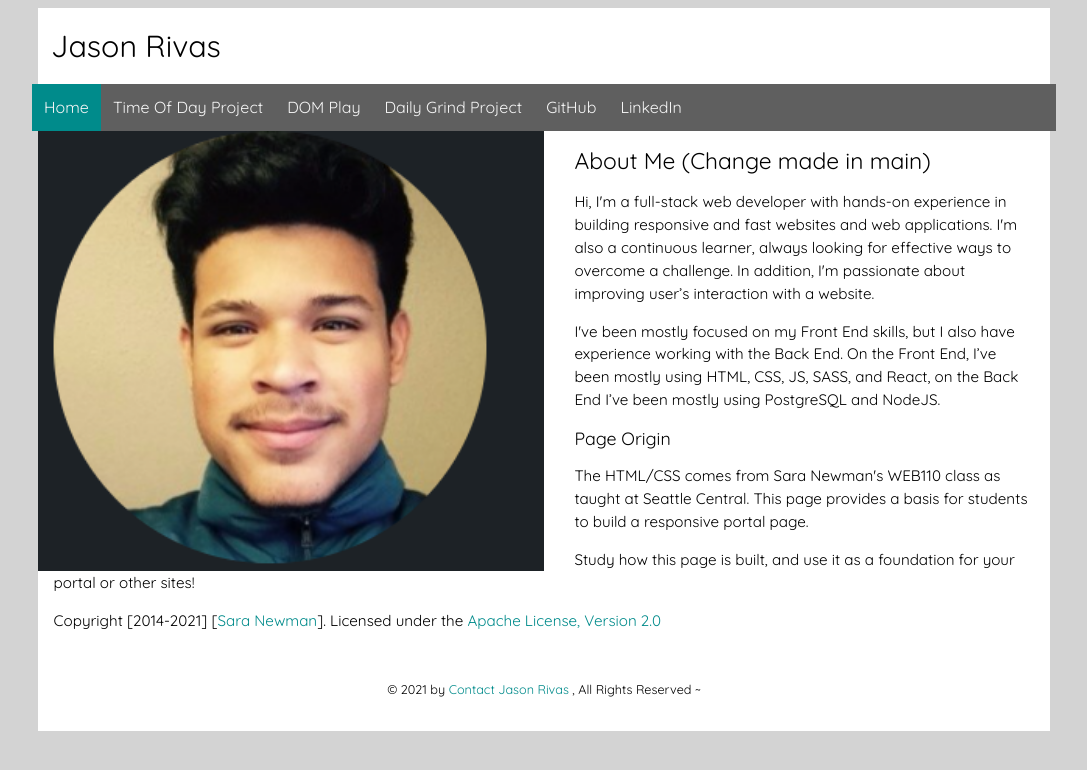
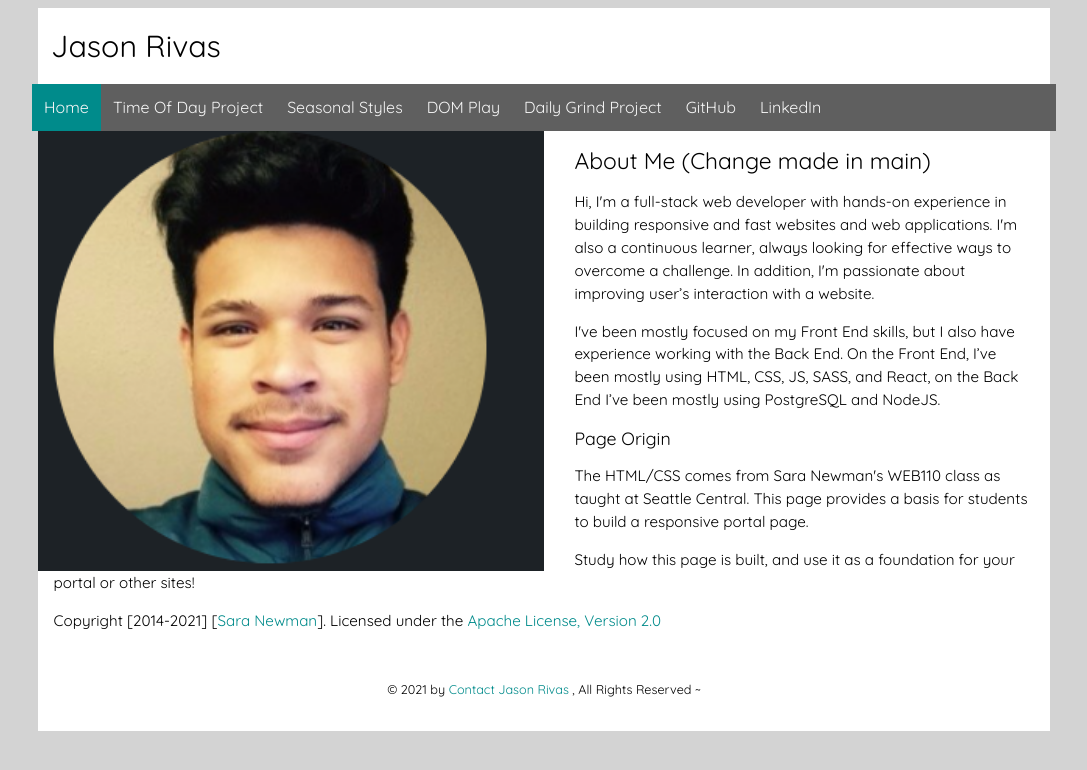
Before and after one commit to savirnosaj/IT121_portal, a plain HTML site: page index.html in a window 1280 px wide. Shown: the whole page, without its empty margins (96-1183 px from the left). Drawn offline with Linux system fonts and the light colour scheme.

Commit message:
Update index.html

```diff
--- a/index.html
+++ b/index.html
@@ -17,6 +17,7 @@
     <nav class="topnav" id="myTopnav">
       <a href="index.html" class="active">Home</a>
       <a href="https://savirnosaj.github.io/time-of-day/" target="_blank">Time of Day Project</a>
+      <a href="https://savirnosaj.github.io/seasonal-styles/" target="_blank">Seasonal Styles</a>
       <a href="https://savirnosaj.github.io/dom-play/" target="_blank">DOM Play</a>
       <a href="https://savirnosaj.github.io/IT121_daily-grind/" target="_blank">Daily Grind Project</a>
       <a href="https://github.com/savirnosaj" target="_blank">GitHub</a>
```
